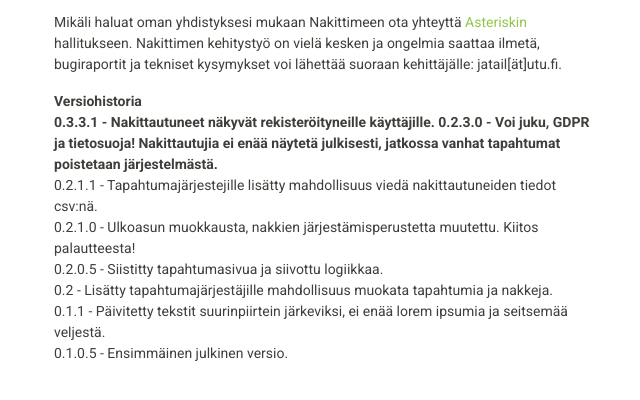
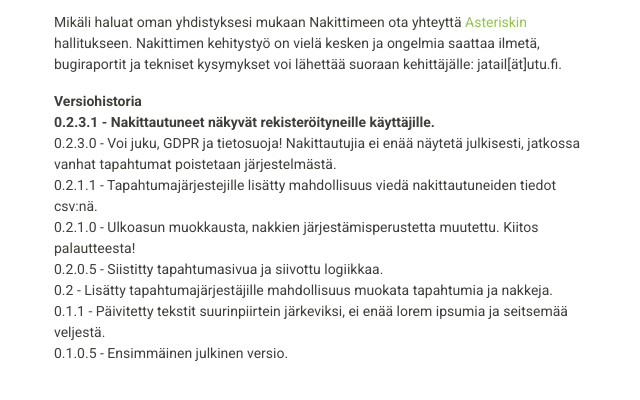
Before and after one commit to jatail/nakitin3000, a Django app: template templates/nakit/frontpage.html in a window 1280 px wide. Shown: the part 167-567 px from the top of the page, without its empty margins (601-1241 px from the left). Run offline with Django 3.2, Linux system fonts and the light colour scheme; the template is opened without the code that fills it, so the values that code supplies are empty; some libraries are stand-ins or nearby versions.

Commit message:
versioteksti korjattu

```diff
--- a/templates/nakit/frontpage.html
+++ b/templates/nakit/frontpage.html
@@ -44,9 +44,8 @@
             </p>
             <p>
             <b>Versiohistoria</b><br>
-            <b>
-			0.3.3.1 - Nakittautuneet näkyvät rekisteröityneille käyttäjille.
-			0.2.3.0 - Voi juku, GDPR ja tietosuoja! Nakittautujia ei enää näytetä julkisesti, jatkossa vanhat tapahtumat poistetaan järjestelmästä.</b></br>
+            <b>0.2.3.1 - Nakittautuneet näkyvät rekisteröityneille käyttäjille.</b><br>
+			0.2.3.0 - Voi juku, GDPR ja tietosuoja! Nakittautujia ei enää näytetä julkisesti, jatkossa vanhat tapahtumat poistetaan järjestelmästä.</br>
             0.2.1.1 - Tapahtumajärjestejille lisätty mahdollisuus viedä nakittautuneiden tiedot csv:nä.<br>
             0.2.1.0 - Ulkoasun muokkausta, nakkien järjestämisperustetta muutettu. Kiitos palautteesta!<br>
             0.2.0.5 - Siistitty tapahtumasivua ja siivottu logiikkaa.<br>
```
